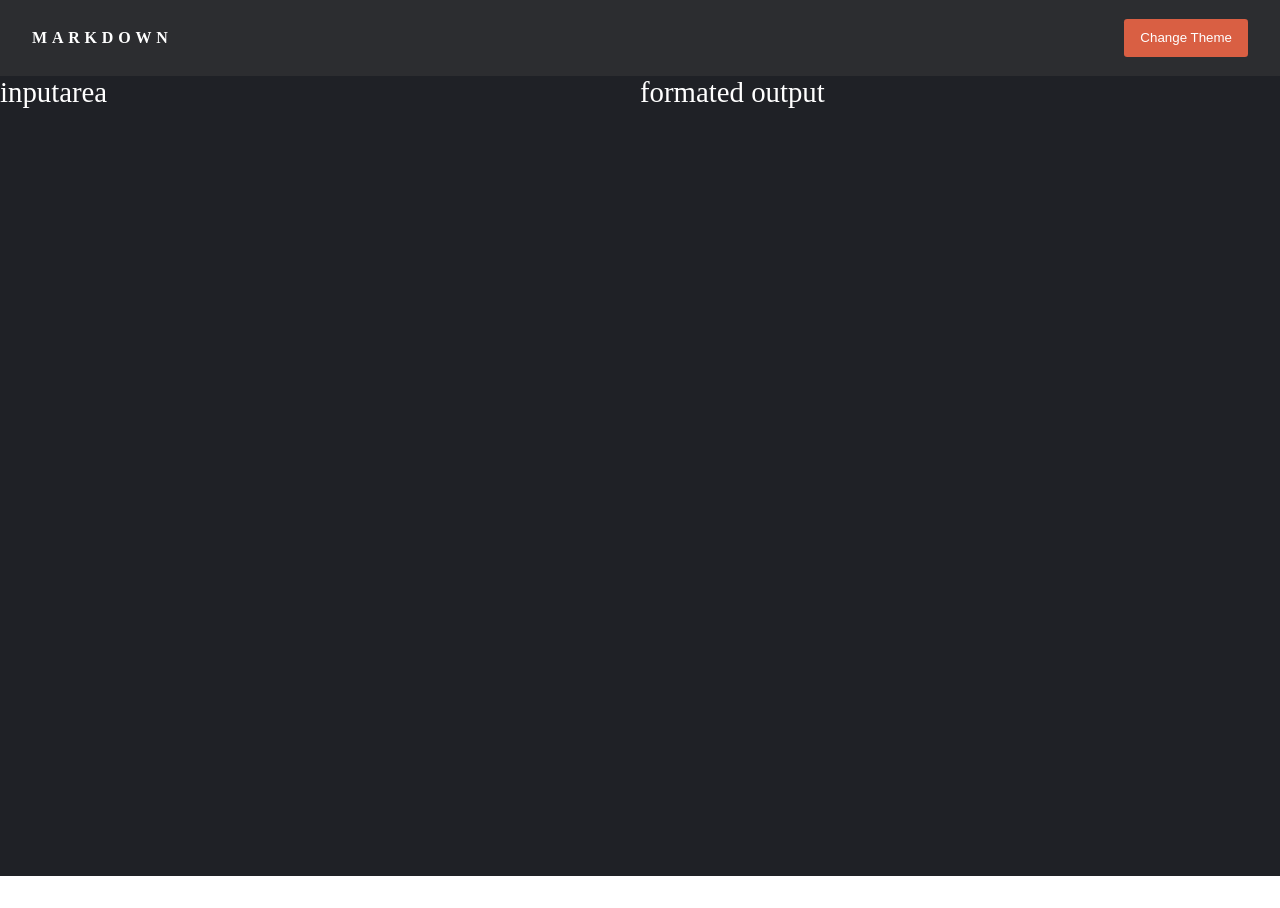
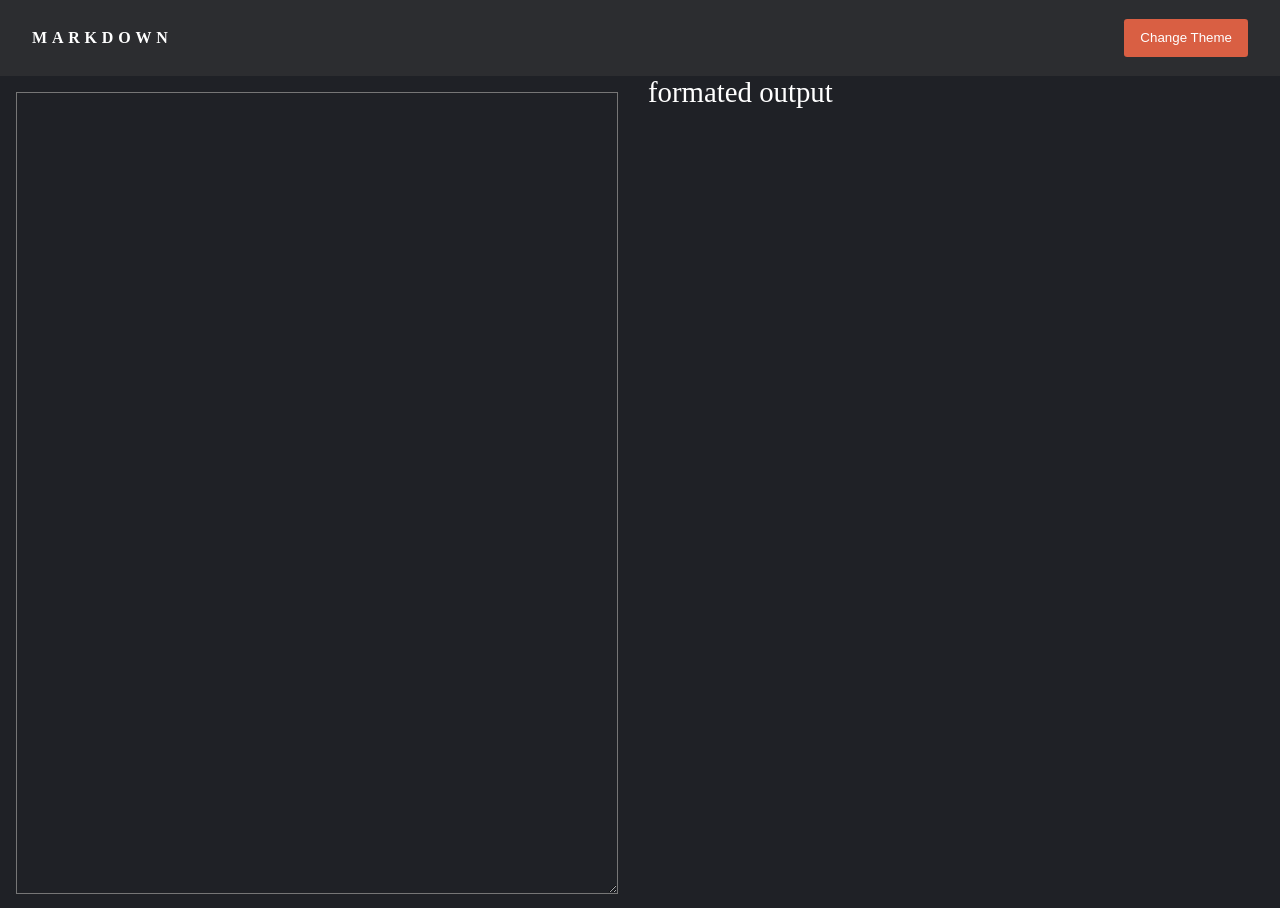
Before and after one commit to AndrewBoldrin/rememberme, a React (Create React App) app: page / in a window 1280 px wide. Before the commit the page ends 876 px from the top, so only its background shows below. Built offline with nearby package versions, Linux system fonts and the light colour scheme.

Commit message:
feat: markdown input

```diff
--- a/src/components/core/Container/Container.tsx
+++ b/src/components/core/Container/Container.tsx
@@ -1,9 +1,14 @@
 import styled from "styled-components";
 
 export const Container = styled.div`
-  display: grid;
-  grid-template-columns: 1fr 1fr;
   background-color: ${(props) => props.theme.bg};
   color: ${(props) => props.theme.color};
   font-size: 1.8rem;
+  display: grid;
+  grid-template-columns: 1fr 1fr;
+  gap: 1rem;
+
+  @media (max-width: 700px) {
+    grid-template-columns: 1fr;
+  }
 `;
--- a/src/pages/Index/InputArea/InputArea.tsx
+++ b/src/pages/Index/InputArea/InputArea.tsx
@@ -1,14 +1,37 @@
-import React, { ReactElement } from "react";
+import React, { ReactElement, useContext, useState } from "react";
+import { ThemeContext } from "styled-components";
 
 export const InputArea = (): ReactElement => {
+  const theme = useContext(ThemeContext);
+  const [inputText, setInputText] = useState<string>("");
+  const textByLine = inputText.split("\n");
+
+  console.log(textByLine);
+
+  const handleInputChange = (newValue: string) => {
+    setInputText(newValue);
+  };
+
   return (
     <div
       style={{
-        width: "50vw",
         height: "100vh",
+        padding: "1rem",
       }}
     >
-      inputarea
+      <textarea
+        style={{
+          width: "100%",
+          height: "100%",
+          padding: 0,
+          margin: 0,
+          backgroundColor: theme.bg,
+          color: theme.color,
+          fontSize: "1rem",
+        }}
+        defaultValue={inputText}
+        onChange={(e) => handleInputChange(e.currentTarget.value)}
+      ></textarea>
     </div>
   );
 };
```
